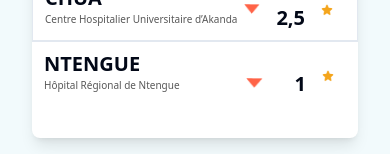
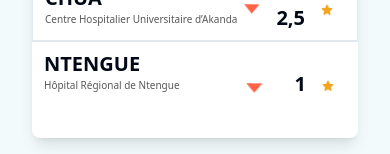
Before and after one commit to JojoELITE/O-Hitu-vite-project, a React (Vite) app: page / in a window 390 px wide. Shown: the part 981-1135 px from the top of the page. Built offline with nearby package versions, Linux system fonts and the light colour scheme.

Commit message:
fin de la version mobile , debut desktop

```diff
--- a/src/pages/Home.jsx
+++ b/src/pages/Home.jsx
@@ -208,10 +208,10 @@ function Home() {
                             <h6 className="text-[#585858] text-[10px] lg:text-[16px]">Hôpital Régional de Ntengue</h6>
                         </div>
 
-                        <div className="flex mr-3 gap-4 mt-5 lg:mt-0">
+                        <div className="flex mr-3 gap-4 mt-5 lg:mt-0 items-center">
                             <img className="h-2.5 lg:h-5 mt-2 lg:mt-3 mr-4" src="assets/Vector Rouge.png" alt="logo"/>
                             <h1 className="font-bold text-xl lg:text-2xl">1</h1>
-                            <img className="h-3 lg:h-6  lg:mt-0" src="assets/ph_star-fill.png" alt="logo"/>
+                            <img className="h-3 lg:h-6 mt-1 lg:mt-0" src="assets/ph_star-fill.png" alt="logo"/>
 
                         </div>
 
```
